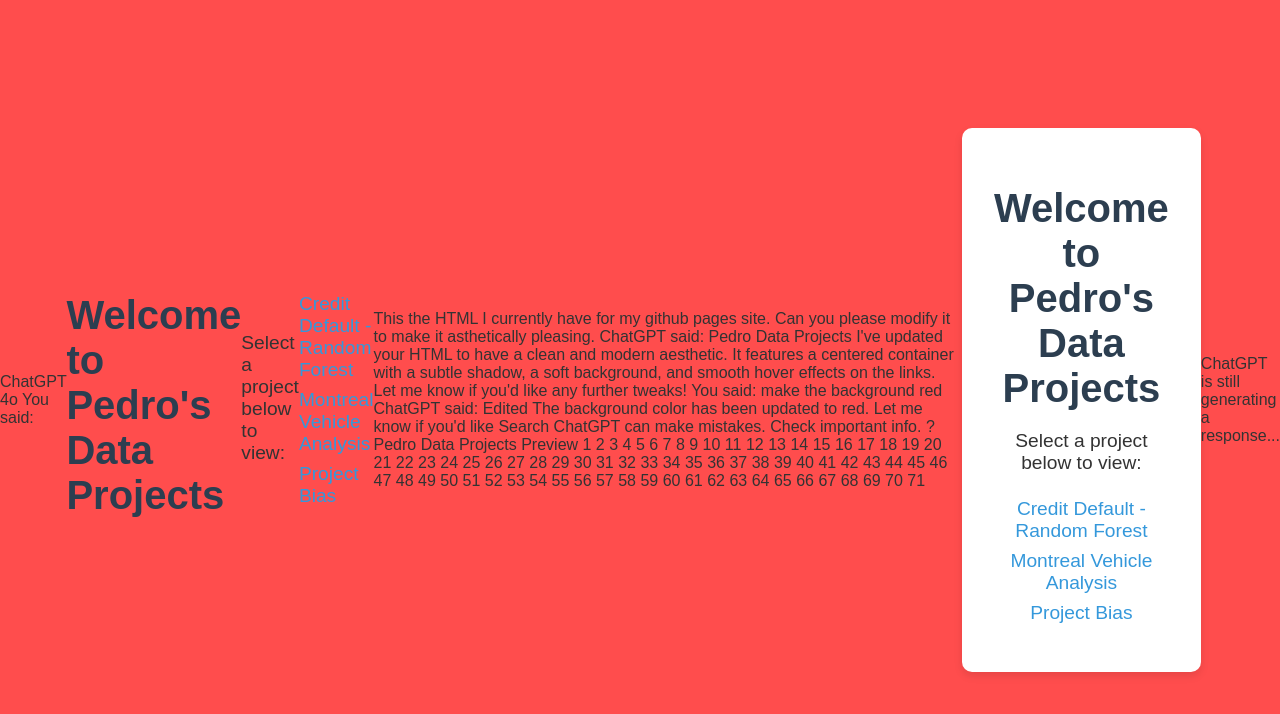
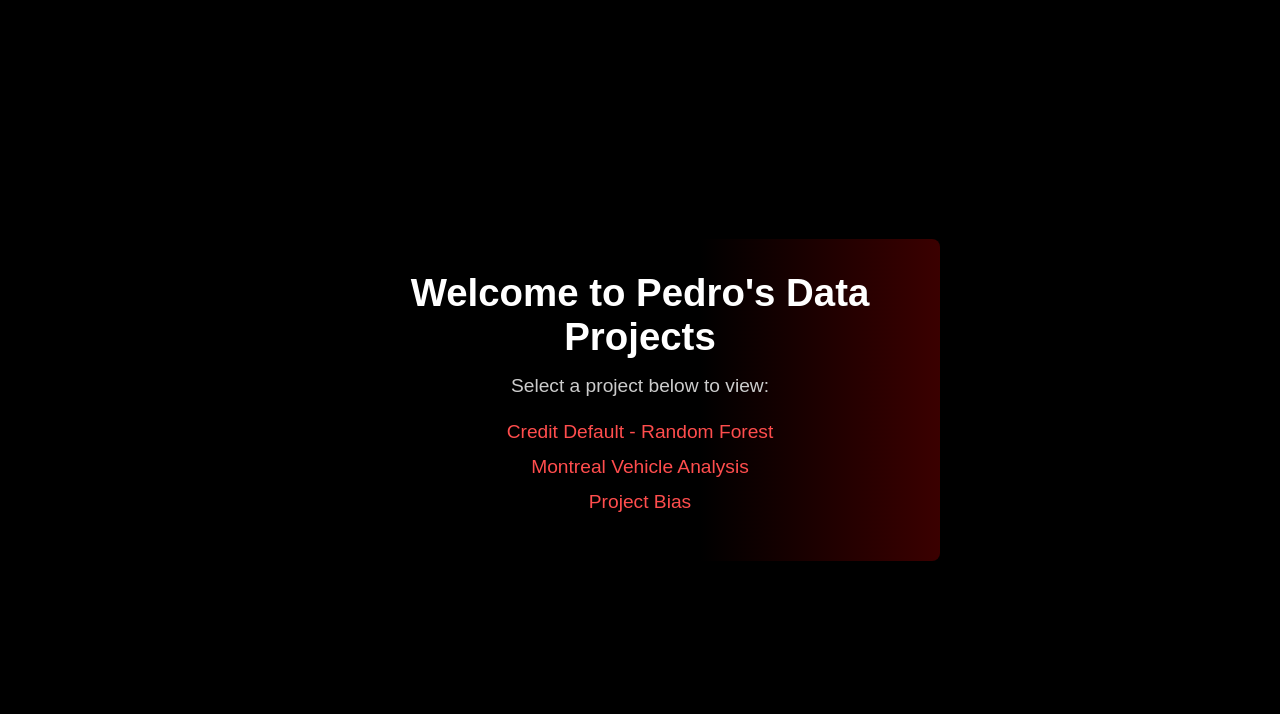
Before and after one commit to PedroJoseTrujilloMejia/Data, a plain HTML site: page index.html in a window 1280 px wide. Drawn offline with Linux system fonts and the light colour scheme.

Commit message:
Update index.html

```diff
--- a/index.html
+++ b/index.html
@@ -1,189 +1,69 @@
-ChatGPT 4o
-You said:
 <!DOCTYPE html>
 <html lang="en">
 <head>
   <meta charset="UTF-8">
-  <meta name="viewport" content="width=device-width, initial-scale=1.0">
-  <title>Pedro's Data Projects</title>
-</head>
-<body>
-  <h1>Welcome to Pedro's Data Projects</h1>
-  <p>Select a project below to view:</p>
-  <ul>
-    <li><a href="Credit Default - Random Forest (1).html">Credit Default - Random Forest</a></li>
-    <li><a href="Montreal_Vehicle_Analysis.html">Montreal Vehicle Analysis</a></li>
-    <li><a href="Bias.html">Project Bias</a></li>
-  </ul>
-</body>
-</html>
-
-
-
-This the HTML I currently have for my github pages site. Can you please modify it to make it asthetically pleasing.
-ChatGPT said:
-Pedro Data Projects
-I've updated your HTML to have a clean and modern aesthetic. It features a centered container with a subtle shadow, a soft background, and smooth hover effects on the links. Let me know if you'd like any further tweaks!
-
-
-
-
-
-
-You said:
-make the background red
-ChatGPT said:
-Edited
-The background color has been updated to red. Let me know if you'd like
-
-
-
-
-
-Search
-
-
-ChatGPT can make mistakes. Check important info.
-?
-
-
-Pedro Data Projects
-
-
-
-
-
-
-Preview
-
-
-1
-2
-3
-4
-5
-6
-7
-8
-9
-10
-11
-12
-13
-14
-15
-16
-17
-18
-19
-20
-21
-22
-23
-24
-25
-26
-27
-28
-29
-30
-31
-32
-33
-34
-35
-36
-37
-38
-39
-40
-41
-42
-43
-44
-45
-46
-47
-48
-49
-50
-51
-52
-53
-54
-55
-56
-57
-58
-59
-60
-61
-62
-63
-64
-65
-66
-67
-68
-69
-70
-71
-<!DOCTYPE html>
-<html lang="en">
-<head>
-  <meta charset="UTF-8">
-  <meta name="viewport" content="width=device-width, initial-scale=1.0">
+  <meta name="viewport" content="width=device-width,initial-scale=1.0">
   <title>Pedro's Data Projects</title>
   <style>
+    /* General resets */
+    * {
+      margin: 0;
+      padding: 0;
+      box-sizing: border-box;
+    }
+
     body {
       font-family: Arial, sans-serif;
-      background-color: #ff4d4d;
-      color: #333;
-      margin: 0;
-      padding: 0;
+      background-color: #000; /* Black background */
+      color: #EEE;            /* Light text color */
       display: flex;
       justify-content: center;
       align-items: center;
-      height: 100vh;
+      min-height: 100vh;
     }
 
+    /* Container for the main content */
     .container {
       text-align: center;
-      background: #fff;
       padding: 2rem;
-      border-radius: 10px;
-      box-shadow: 0 4px 8px rgba(0, 0, 0, 0.1);
+      /* Optional subtle gradient to mimic the red highlight on the right */
+      background: linear-gradient(to right, rgba(0, 0, 0, 0.95) 60%, #3b0000);
+      border-radius: 8px;
+      max-width: 600px;
+      width: 90%;
     }
 
     h1 {
-      font-size: 2.5rem;
-      color: #2c3e50;
+      font-size: 2.4rem;
       margin-bottom: 1rem;
+      color: #fff; /* Make the heading fully white for emphasis */
     }
 
     p {
       font-size: 1.2rem;
       margin-bottom: 1.5rem;
+      color: #ccc; /* Slightly lighter than the body text */
     }
 
     ul {
-      list-style: none;
+      list-style: none; /* Remove default bullet points */
       padding: 0;
+      margin: 1rem 0;
     }
 
     li {
-      margin: 0.5rem 0;
+      margin: 0.8rem 0;
     }
 
     a {
+      color: #ff4d4d; /* Accent color for links */
       text-decoration: none;
-      color: #3498db;
       font-size: 1.2rem;
       transition: color 0.3s ease;
     }
 
     a:hover {
-      color: #2980b9;
+      color: #ff9999; /* Slightly lighter red on hover */
     }
   </style>
 </head>
@@ -199,5 +79,3 @@ Preview
   </div>
 </body>
 </html>
-
-ChatGPT is still generating a response...
```
